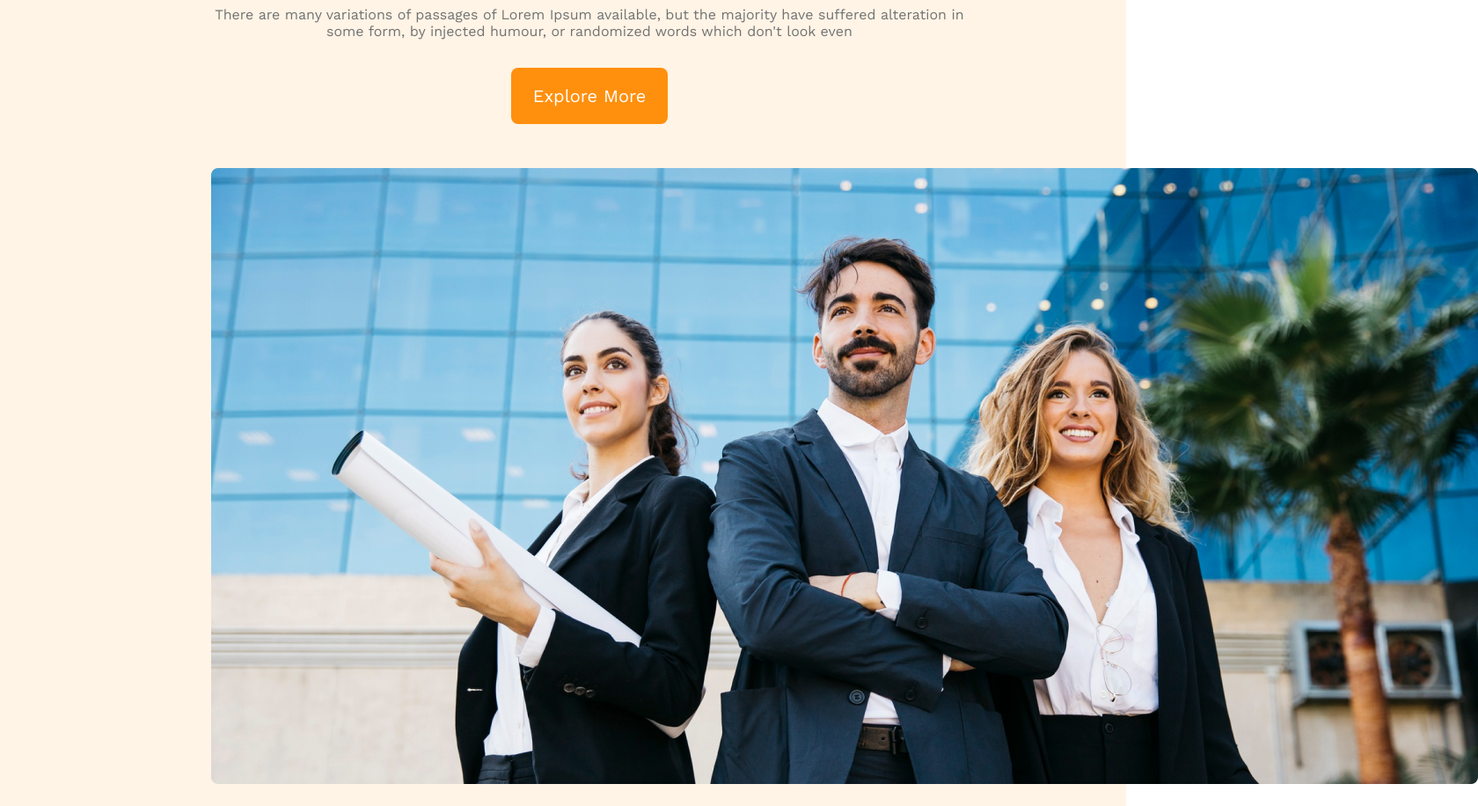
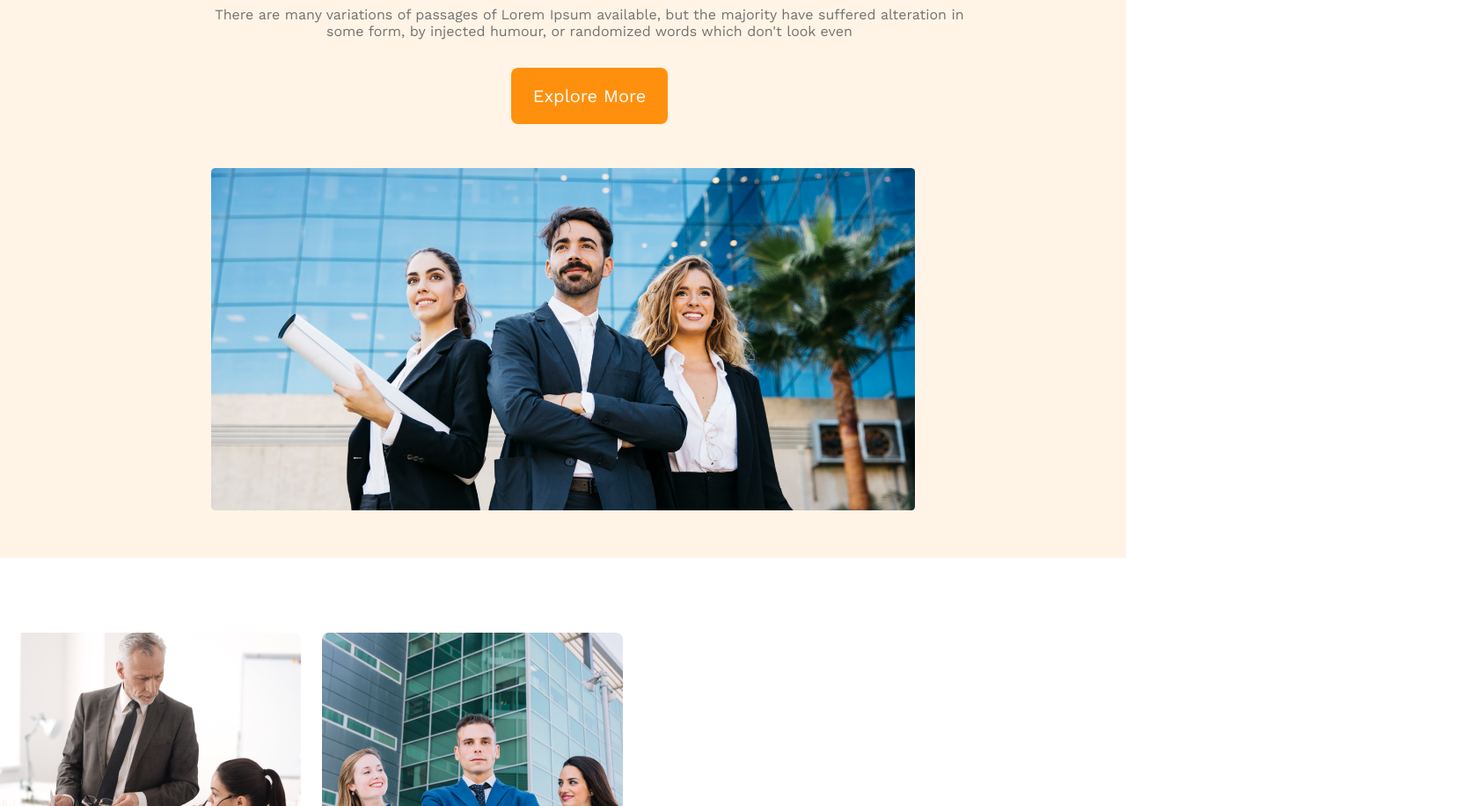
Before and after one commit to Md-Shakhawat-Hosen/architects, a plain HTML site: page index.html in a window 1280 px wide. Shown: the part 360-1276 px from the top of the page at 88% size, 1680 px wide, since content can reach past the window. Drawn offline with nearby package versions, Linux system fonts and the light colour scheme.

Commit message:
give 100 percent on banner image

```diff
--- a/style.css
+++ b/style.css
@@ -79,6 +79,9 @@ nav h3{
 }
 .banner-img{
     margin-top: 50px;
+}
+.banner-img img{
+    width: 100%;
 }
 .banner-title{
     color: #131313;
@@ -302,6 +305,7 @@ footer{
     right: 30px;
 }
 .facts-card-container{
+    padding: 10px;
     gap: 10px;
 }
 .sponsor-cards img{
```
